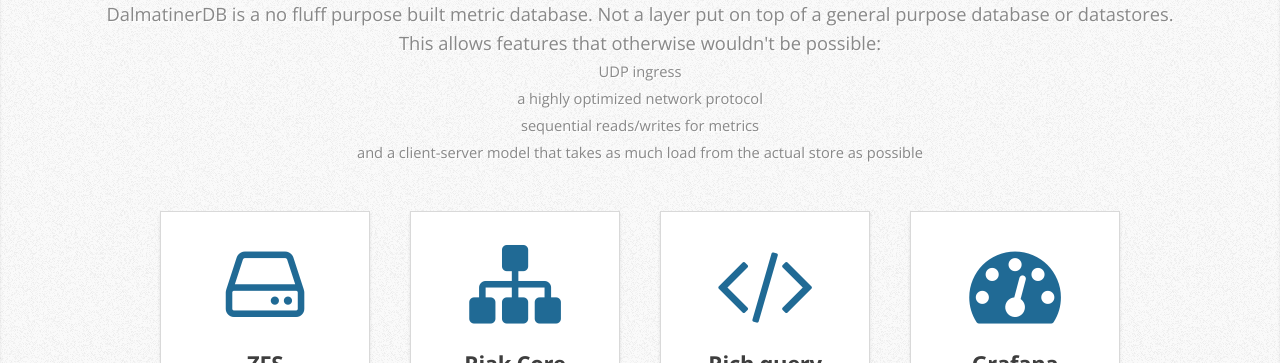
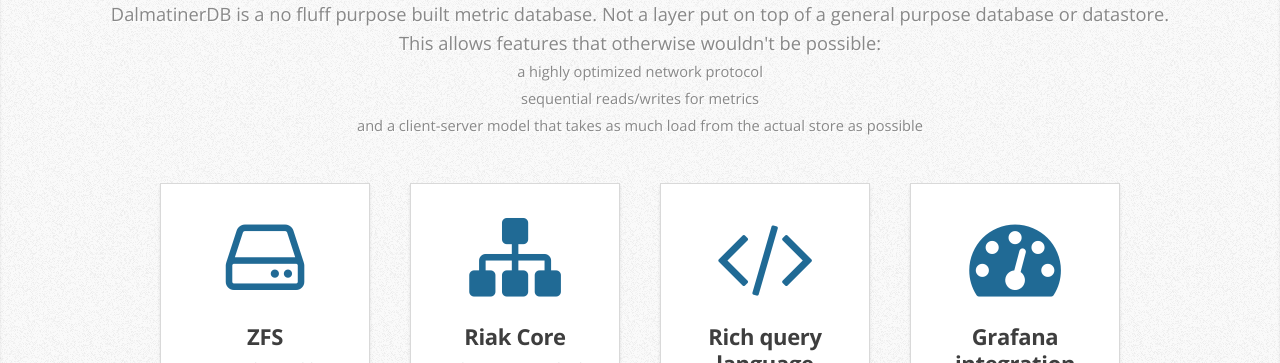
Before and after one commit to dalmatinerdb/dalmatinerdb.github.io, a plain HTML site: page index.html in a window 1280 px wide. Shown: the part 737-1100 px from the top of the page. Drawn offline with nearby package versions, Linux system fonts and the light colour scheme.

Commit message:
Remove UDP.

```diff
--- a/index.html
+++ b/index.html
@@ -66,9 +66,11 @@
       <article>
         <header>
           <h2>No fluff and just the right tradeoffs</h2>
-          <span>DalmatinerDB is a no fluff purpose built metric database. Not a layer put on top of a general purpose database or datastores.</br>This allows features that otherwise wouldn't be possible:</span>
+          <span>
+            DalmatinerDB is a no fluff purpose built metric database. Not a layer put on top of a general purpose database or datastore.</br>
+            This allows features that otherwise wouldn't be possible:
+          </span>
           <ul>
-            <li>UDP ingress</li>
             <li>a highly optimized network protocol</li>
             <li>sequential reads/writes for metrics</li>
             <li>and a client-server model that takes as much load from the actual store as possible</li>
```
